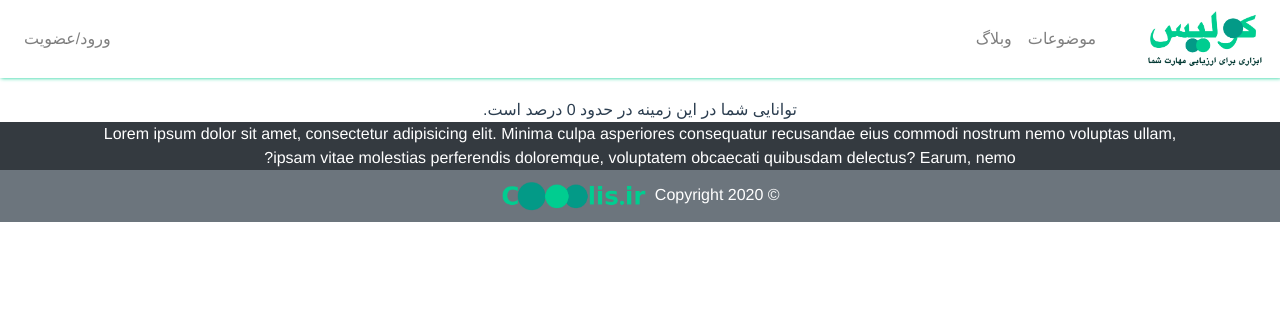
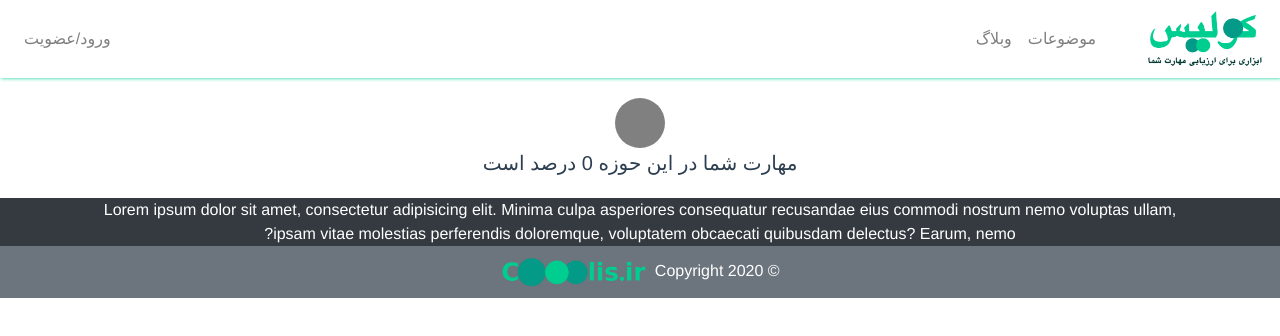
Before and after one commit to mitechworld/cooolis-project-frontend, a Vue app: page /#/questionnaire/1/1 in a window 1280 px wide. Shown: the top 336 px of the page. Built offline with nearby package versions, Linux system fonts and the light colour scheme; no server answers; what vue-session would draw is missing.

Commit message:
circle score animation

```diff
--- /dev/null
+++ b/src/components/CircleAnimate.vue
@@ -0,0 +1,80 @@
+<template>
+    <div>
+
+        <svg height="50" width="50" viewBox="0 0 20 20">
+            <circle r="10" cx="10" cy="10" fill="gray" />
+            <circle class="pieanimate" r="5" cx="10" cy="10" fill="transparent"
+            stroke="blue"
+            stroke-width="10"
+            :stroke-dasharray="stroke_values"
+            transform="rotate(-90) translate(-20)" />
+        </svg>
+
+        <div class="scorepop">
+            مهارت شما در این حوزه
+             {{final_score}}
+        درصد است
+        </div>
+
+
+
+    </div>
+</template>
+
+<script>
+
+
+export default {
+    name: "CircleAnimate",
+    data () {
+        return {
+            isShowing: false,
+            percent: 70,
+        }
+    },
+    props: ['final_score',],
+    computed: {
+        stroke_values () {
+            return `${this.final_score * 31.42 / 100} ${31.42}`
+        }
+    },
+    methods: {
+        toggleShow() {
+            this.isShowing = !this.isShowing;
+        }
+    }
+}
+</script>
+
+<style scoped>
+
+.pieanimate {
+    animation-name: fillme;
+    animation-duration: 4s;
+    background-color: red;
+}
+
+@keyframes fillme {
+  from {stroke-dasharray:0 31.42;}
+}
+
+
+.scorepop {
+    height: 50px;
+
+    visibility: hidden;
+    animation-name: popmsg;
+    animation-duration: 1s;
+    animation-delay: 3s;
+    animation-fill-mode: forwards;
+
+}
+
+@keyframes popmsg {
+    0% {visibility: hidden; font-size: 2px;}
+    70% {visibility: visible; font-size: 25px;}
+    100% {visibility: visible; font-size: 20px;}
+
+}
+
+</style>
--- a/src/components/FinalResult.vue
+++ b/src/components/FinalResult.vue
@@ -1,15 +1,18 @@
 <template>
     <div>
-        توانایی شما در این زمینه در حدود {{ final_score }} درصد است.
+        <CircleAnimate :final_score="final_score"/>
     </div>
 </template>
 
 <script>
+import CircleAnimate from './CircleAnimate'
+
 export default {
     name: 'FinalResult',
+    components: {
+        CircleAnimate,
+    },
     props: ['final_score',]
-
-
 
 }
 </script>
```
Also changed, not shown: 1 other file (tests, documents, lock files or other folders).
